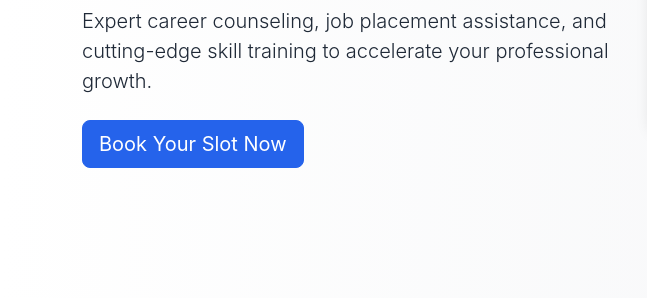
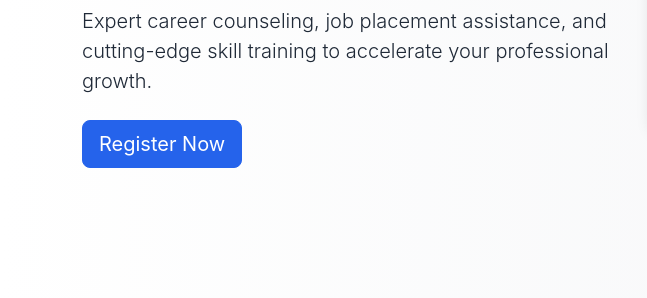
Before and after one commit to MohanCodeMaster/ProCareerLab, a plain HTML site: page home.html in a window 1280 px wide. Shown: the part 502-800 px from the top of the page, 0-647 px from the left. Drawn offline with nearby package versions, Linux system fonts and the light colour scheme.

Commit message:
register

```diff
--- a/home.html
+++ b/home.html
@@ -37,7 +37,7 @@
                     <h1 class="display-4 fw-bold mb-4">Shape Your Future Career With Pro Career Lab</h1>
                     <p class="lead mb-4">Expert career counseling, job placement assistance, and cutting-edge skill training to accelerate your professional growth.</p>
                     <button class="btn btn-primary btn-lg" data-bs-toggle="modal" data-bs-target="#bookingModal">
-                        Book Your Slot Now
+                        Register Now
                     </button>
                 </div>
                 <div class="col-lg-6">
```
